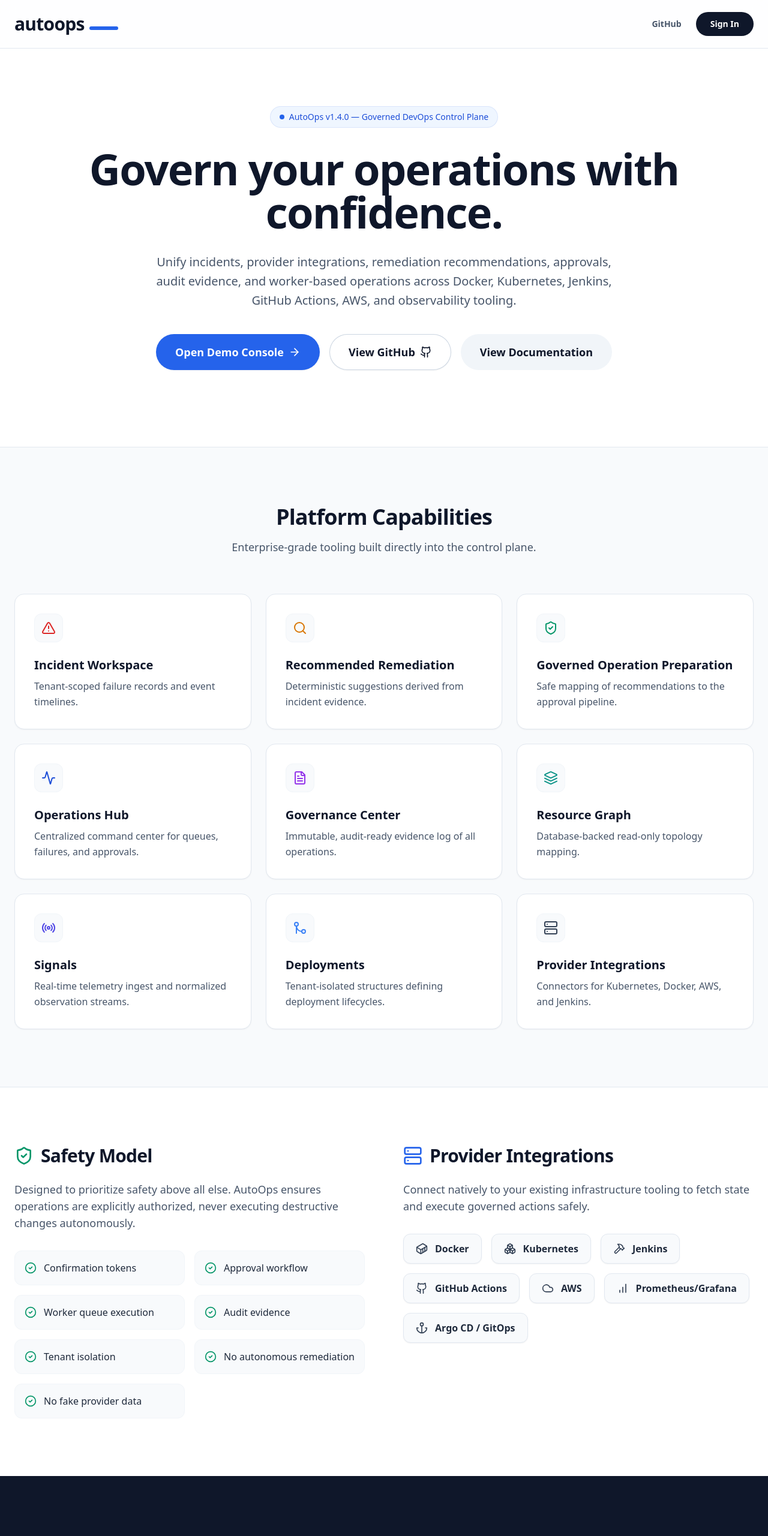
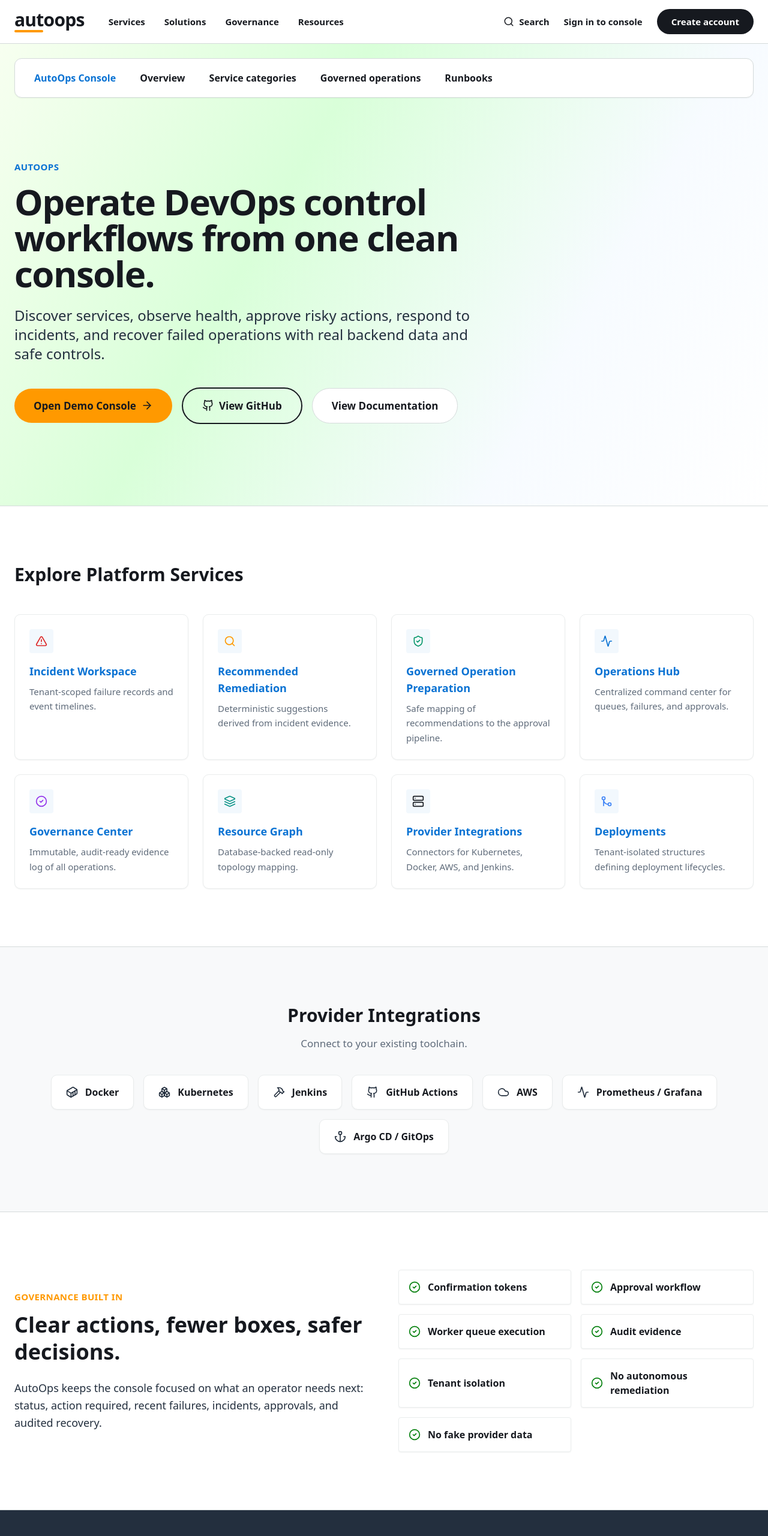
Before and after one commit to Pramu55/AutoOps-2.0, a Next.js app in the folder apps/web/: page / in a window 1280 px wide. Shown: the top 2561 px of the page at 60% size. Built offline with nearby package versions, Linux system fonts and the light colour scheme; no server answers.

Commit message:
feat: add AWS-style landing page theme (#37)

```diff
--- a/apps/web/src/app/page.tsx
+++ b/apps/web/src/app/page.tsx
@@ -1,23 +1,32 @@
 import Link from 'next/link';
 import { cookies } from 'next/headers';
 import {
-  Activity, ArrowRight, Boxes, CheckCircle2, Cloud, Container, GitMerge, Hammer, Layers, ShieldCheck,
-  AlertTriangle, FileText, BarChart, Server, Github, Anchor, Radio, Search
+  Activity, ArrowRight, Boxes, CheckCircle2, Cloud, Container, GitMerge, Hammer, Layers, Search, ShieldCheck,
+  AlertTriangle, Server, Github, Anchor
 } from 'lucide-react';
 
 const capabilities = [
-  { title: 'Incident Workspace', href: '/dashboard/incidents', description: 'Tenant-scoped failure records and event timelines.', icon: AlertTriangle, accent: 'text-red-600' },
-  { title: 'Recommended Remediation', href: '/dashboard/incidents', description: 'Deterministic suggestions derived from incident evidence.', icon: Search, accent: 'text-amber-600' },
-  { title: 'Governed Operation Preparation', href: '/dashboard/operations', description: 'Safe mapping of recommendations to the approval pipeline.', icon: ShieldCheck, accent: 'text-emerald-600' },
-  { title: 'Operations Hub', href: '/dashboard/operations', description: 'Centralized command center for queues, failures, and approvals.', icon: Activity, accent: 'text-blue-700' },
-  { title: 'Governance Center', href: '/dashboard/governance', description: 'Immutable, audit-ready evidence log of all operations.', icon: FileText, accent: 'text-purple-600' },
-  { title: 'Resource Graph', href: '/dashboard/resources', description: 'Database-backed read-only topology mapping.', icon: Layers, accent: 'text-teal-600' },
-  { title: 'Signals', href: '/dashboard/signals', description: 'Real-time telemetry ingest and normalized observation streams.', icon: Radio, accent: 'text-indigo-600' },
-  { title: 'Deployments', href: '/dashboard/deployments', description: 'Tenant-isolated structures defining deployment lifecycles.', icon: GitMerge, accent: 'text-blue-500' },
-  { title: 'Provider Integrations', href: '/dashboard/integrations', description: 'Connectors for Kubernetes, Docker, AWS, and Jenkins.', icon: Server, accent: 'text-slate-700' },
+  { title: 'Incident Workspace', description: 'Tenant-scoped failure records and event timelines.', icon: AlertTriangle, accent: 'text-red-600' },
+  { title: 'Recommended Remediation', description: 'Deterministic suggestions derived from incident evidence.', icon: Search, accent: 'text-[#ff9900]' },
+  { title: 'Governed Operation Preparation', description: 'Safe mapping of recommendations to the approval pipeline.', icon: ShieldCheck, accent: 'text-emerald-600' },
+  { title: 'Operations Hub', description: 'Centralized command center for queues, failures, and approvals.', icon: Activity, accent: 'text-[#0972d3]' },
+  { title: 'Governance Center', description: 'Immutable, audit-ready evidence log of all operations.', icon: CheckCircle2, accent: 'text-purple-600' },
+  { title: 'Resource Graph', description: 'Database-backed read-only topology mapping.', icon: Layers, accent: 'text-teal-600' },
+  { title: 'Provider Integrations', description: 'Connectors for Kubernetes, Docker, AWS, and Jenkins.', icon: Server, accent: 'text-[#16191f]' },
+  { title: 'Deployments', description: 'Tenant-isolated structures defining deployment lifecycles.', icon: GitMerge, accent: 'text-blue-500' },
 ];
 
-const safetyPillars = [
+const integrations = [
+  { title: 'Docker', icon: Container },
+  { title: 'Kubernetes', icon: Boxes },
+  { title: 'Jenkins', icon: Hammer },
+  { title: 'GitHub Actions', icon: Github },
+  { title: 'AWS', icon: Cloud },
+  { title: 'Prometheus / Grafana', icon: Activity },
+  { title: 'Argo CD / GitOps', icon: Anchor },
+];
+
+const safetyPoints = [
   'Confirmation tokens',
   'Approval workflow',
   'Worker queue execution',
@@ -27,16 +36,6 @@
   'No fake provider data',
 ];
 
-const integrations = [
-  { title: 'Docker', icon: Container },
-  { title: 'Kubernetes', icon: Boxes },
-  { title: 'Jenkins', icon: Hammer },
-  { title: 'GitHub Actions', icon: Github },
-  { title: 'AWS', icon: Cloud },
-  { title: 'Prometheus/Grafana', icon: BarChart },
-  { title: 'Argo CD / GitOps', icon: Anchor },
-];
-
 const demoSteps = [
   'Login',
   'Open Command Workspace',
@@ -44,8 +43,8 @@
   'Open Incidents',
   'Open incident detail',
   'Review Recommended Remediation',
-  'Check Governance Center',
-  'Review provider pages',
+  'Review Governance Center',
+  'Inspect Docker/Kubernetes/Jenkins integrations',
 ];
 
 export default async function HomePage() {
@@ -53,178 +52,178 @@
   const isAuthenticated = cookieStore.has('refresh_token');
 
   return (
-    <main className="min-h-screen bg-slate-50 text-slate-900 font-sans">
-      <header className="sticky top-0 z-40 border-b border-slate-200 bg-white/80 backdrop-blur-md">
-        <div className="mx-auto flex h-20 max-w-7xl items-center justify-between px-6">
-          <Link href="/" className="flex items-end gap-2 text-3xl font-bold tracking-tight text-slate-900">
-            <span>autoops</span>
-            <span className="mb-2 h-1.5 w-12 rounded-full bg-blue-600" />
+    <main className="min-h-screen bg-white text-[#16191f] font-sans">
+
+      {/* 1. Header */}
+      <header className="sticky top-0 z-40 border-b border-[#d5dbdb] bg-white">
+        <div className="mx-auto flex h-[72px] max-w-[1600px] items-center justify-between px-6">
+          <div className="flex items-center gap-10">
+            <Link href="/" className="flex flex-col items-start gap-0">
+              <span className="text-3xl font-extrabold tracking-tight text-[#16191f] leading-none">autoops</span>
+              <span className="h-1 w-12 rounded-full bg-[#ff9900] mt-0.5" />
             </Link>
-          <div className="flex items-center gap-6 text-sm font-semibold">
-            <Link href="https://github.com/Pramu55/AutoOps-2.0" target="_blank" className="text-slate-600 hover:text-blue-600">GitHub</Link>
-            <Link href={isAuthenticated ? '/dashboard' : '/login'} className="rounded-full bg-slate-900 px-6 py-2.5 text-white hover:bg-slate-800 transition-colors">
-              {isAuthenticated ? 'Go to Console' : 'Sign In'}
+            <nav className="hidden items-center gap-8 text-[15px] font-semibold text-[#16191f] lg:flex">
+              <Link href="#services" className="hover:text-[#0972d3]">Services</Link>
+              <Link href="#solutions" className="hover:text-[#0972d3]">Solutions</Link>
+              <Link href="#governance" className="hover:text-[#0972d3]">Governance</Link>
+              <Link href="#resources" className="hover:text-[#0972d3]">Resources</Link>
+            </nav>
+          </div>
+          <div className="flex items-center gap-6 text-[15px] font-semibold">
+            <button className="hidden sm:flex items-center gap-2 text-[#16191f] hover:text-[#0972d3]">
+              <Search className="h-[18px] w-[18px]" /> Search
+            </button>
+            <Link href={isAuthenticated ? "/dashboard" : "/login"} className="hidden sm:block text-[#16191f] hover:text-[#0972d3]">
+              Sign in to console
+            </Link>
+            <Link href="/register" className="rounded-full bg-[#16191f] px-6 py-2.5 text-white hover:bg-[#232f3e] transition-colors">
+              Create account
             </Link>
           </div>
         </div>
       </header>
 
-      {/* Hero Section */}
-      <section className="relative overflow-hidden bg-white pt-24 pb-32">
-        <div className="mx-auto max-w-7xl px-6 text-center">
-          <div className="inline-flex items-center gap-2 rounded-full bg-blue-50 px-4 py-2 text-sm font-medium text-blue-700 mb-8 ring-1 ring-inset ring-blue-700/10">
-            <span className="flex h-2 w-2 rounded-full bg-blue-600"></span>
-            AutoOps v1.4.0 — Governed DevOps Control Plane
+      {/* Hero Section with secondary nav */}
+      <section className="bg-[linear-gradient(120deg,#f7fff0_0%,#d9ffd9_36%,#f7fbff_72%,#ffffff_100%)] pb-24">
+        <div className="mx-auto max-w-[1600px] px-6 pt-6">
+
+          {/* 2. Secondary navigation bar */}
+          <div className="mb-16 rounded-xl border border-[#d5dbdb] bg-white px-8 py-5 shadow-sm overflow-x-auto whitespace-nowrap">
+            <nav className="flex items-center gap-10 text-[16px] font-bold text-[#16191f]">
+              <span className="text-[#0972d3]">AutoOps Console</span>
+              <Link href="#overview" className="hover:text-[#0972d3] font-semibold">Overview</Link>
+              <Link href="#services" className="hover:text-[#0972d3] font-semibold">Service categories</Link>
+              <Link href="#governance" className="hover:text-[#0972d3] font-semibold">Governed operations</Link>
+              <Link href="#resources" className="hover:text-[#0972d3] font-semibold">Runbooks</Link>
+            </nav>
           </div>
-          <h1 className="mx-auto max-w-5xl text-5xl font-extrabold tracking-tight text-slate-900 sm:text-7xl">
-            Govern your operations with confidence.
+
+          {/* 3. Hero section content */}
+          <div id="overview" className="max-w-[900px] py-10">
+            <p className="text-[15px] font-bold tracking-wide text-[#0972d3] uppercase mb-4">AutoOps</p>
+            <h1 className="text-5xl sm:text-6xl font-extrabold leading-[1.15] tracking-tight text-[#16191f]">
+              Operate DevOps control workflows from one clean console.
             </h1>
-          <p className="mx-auto mt-8 max-w-3xl text-xl leading-8 text-slate-600">
-            Unify incidents, provider integrations, remediation recommendations, approvals, audit evidence, and worker-based operations across Docker, Kubernetes, Jenkins, GitHub Actions, AWS, and observability tooling.
+            <p className="mt-6 text-xl sm:text-2xl leading-[1.6] text-[#232f3e] max-w-3xl">
+              Discover services, observe health, approve risky actions, respond to incidents, and recover failed operations with real backend data and safe controls.
             </p>
-          <div className="mt-10 flex flex-col sm:flex-row items-center justify-center gap-4">
-            <Link href="/login" className="flex items-center justify-center rounded-full bg-blue-600 px-8 py-4 text-lg font-semibold text-white shadow-sm hover:bg-blue-500 focus-visible:outline focus-visible:outline-2 focus-visible:outline-offset-2 focus-visible:outline-blue-600 w-full sm:w-auto transition-colors">
-              Open Demo Console <ArrowRight className="ml-2 h-5 w-5" />
+            <div className="mt-10 flex flex-wrap items-center gap-4">
+              <Link href={isAuthenticated ? '/dashboard' : '/login'} className="rounded-full bg-[#ff9900] px-8 py-4 text-[17px] font-bold text-[#16191f] hover:bg-[#ffb84d] transition-colors flex items-center gap-2">
+                Open Demo Console <ArrowRight className="h-5 w-5" />
               </Link>
-            <Link href="https://github.com/Pramu55/AutoOps-2.0" target="_blank" className="flex items-center justify-center rounded-full bg-white px-8 py-4 text-lg font-semibold text-slate-900 shadow-sm ring-1 ring-inset ring-slate-300 hover:bg-slate-50 w-full sm:w-auto transition-all">
-              View GitHub <Github className="ml-2 h-5 w-5" />
+              <Link href="https://github.com/Pramu55/AutoOps-2.0" target="_blank" className="rounded-full border-2 border-[#16191f] bg-transparent px-8 py-4 text-[17px] font-bold text-[#16191f] hover:bg-[#16191f] hover:text-white transition-colors flex items-center gap-2">
+                <Github className="h-5 w-5" /> View GitHub
               </Link>
-            <Link href="/dashboard" className="flex items-center justify-center rounded-full bg-slate-100 px-8 py-4 text-lg font-semibold text-slate-900 hover:bg-slate-200 w-full sm:w-auto transition-colors">
+              <Link href="/dashboard" className="rounded-full bg-white border border-[#d5dbdb] px-8 py-4 text-[17px] font-bold text-[#16191f] hover:bg-slate-50 transition-colors">
                 View Documentation
               </Link>
             </div>
           </div>
+        </div>
       </section>
 
-      {/* Platform capability cards */}
-      <section className="bg-slate-50 py-24 border-y border-slate-200">
-        <div className="mx-auto max-w-7xl px-6">
-          <div className="text-center mb-16">
-            <h2 className="text-3xl font-bold tracking-tight text-slate-900 sm:text-4xl">Platform Capabilities</h2>
-            <p className="mt-4 text-lg text-slate-600">Enterprise-grade tooling built directly into the control plane.</p>
+      {/* 4. Service cards section */}
+      <section id="services" className="bg-white py-24 border-y border-[#d5dbdb]">
+        <div className="mx-auto max-w-[1600px] px-6">
+          <div className="mb-12">
+            <h2 className="text-3xl font-bold text-[#16191f]">Explore Platform Services</h2>
           </div>
-          <div className="grid grid-cols-1 md:grid-cols-2 lg:grid-cols-3 gap-6">
-            {capabilities.map(({ title, href, description, icon: Icon, accent }) => (
-              <Link key={title} href={isAuthenticated ? href : '/login'} className="group relative rounded-2xl border border-slate-200 bg-white p-8 shadow-sm hover:shadow-md transition-shadow">
-                <div className="flex h-12 w-12 items-center justify-center rounded-xl bg-slate-50 border border-slate-100 mb-6 group-hover:bg-blue-50 transition-colors">
-                  <Icon className={`h-6 w-6 ${accent}`} />
+          <div className="grid grid-cols-1 md:grid-cols-2 lg:grid-cols-4 gap-6">
+            {capabilities.map(({ title, description, icon: Icon, accent }) => (
+              <div key={title} className="group relative rounded-lg border border-[#eaeded] bg-white p-6 shadow-sm hover:shadow-md hover:border-[#0972d3] transition-all cursor-pointer flex flex-col">
+                <div className={`mb-4 flex h-10 w-10 items-center justify-center rounded bg-[#f2f8fd] ${accent}`}>
+                  <Icon className="h-5 w-5" />
                 </div>
-                <h3 className="text-xl font-semibold text-slate-900 mb-2 group-hover:text-blue-600 transition-colors">{title}</h3>
-                <p className="text-slate-600 leading-relaxed">{description}</p>
-              </Link>
+                <h3 className="text-lg font-bold text-[#0972d3] group-hover:underline mb-2">{title}</h3>
+                <p className="text-[15px] text-[#5f6b7a] leading-relaxed flex-grow">{description}</p>
+              </div>
             ))}
           </div>
         </div>
       </section>
 
-      {/* Safety model & Provider integrations */}
-      <section className="bg-white py-24">
-        <div className="mx-auto max-w-7xl px-6">
-          <div className="grid grid-cols-1 lg:grid-cols-2 gap-16">
-
-            {/* Safety Model */}
-            <div>
-              <div className="flex items-center gap-3 mb-6">
-                <ShieldCheck className="h-8 w-8 text-emerald-600" />
-                <h2 className="text-3xl font-bold tracking-tight text-slate-900">Safety Model</h2>
+      {/* 5. Provider integrations section */}
+      <section className="bg-[#f8f9fa] py-24">
+        <div className="mx-auto max-w-[1600px] px-6">
+          <div className="mb-10 text-center">
+            <h2 className="text-3xl font-bold text-[#16191f]">Provider Integrations</h2>
+            <p className="mt-4 text-[17px] text-[#5f6b7a]">Connect to your existing toolchain.</p>
           </div>
-              <p className="text-lg text-slate-600 mb-8">
-                Designed to prioritize safety above all else. AutoOps ensures operations are explicitly authorized, never executing destructive changes autonomously.
-              </p>
-              <div className="grid grid-cols-1 sm:grid-cols-2 gap-4">
-                {safetyPillars.map((item) => (
-                  <div key={item} className="flex items-center gap-3 p-4 rounded-xl bg-slate-50 border border-slate-100">
-                    <CheckCircle2 className="h-5 w-5 text-emerald-600 shrink-0" />
-                    <span className="font-medium text-slate-800">{item}</span>
+          <div className="flex flex-wrap justify-center gap-4">
+            {integrations.map(({ title, icon: Icon }) => (
+              <div key={title} className="flex items-center gap-3 rounded-lg border border-[#eaeded] bg-white px-6 py-4 shadow-sm hover:border-[#0972d3] transition-colors cursor-pointer">
+                <Icon className="h-5 w-5 text-[#232f3e]" />
+                <span className="font-bold text-[#16191f]">{title}</span>
               </div>
             ))}
           </div>
         </div>
+      </section>
 
-            {/* Provider Integrations */}
+      {/* 6. Governance section */}
+      <section id="governance" className="bg-white py-24 border-y border-[#d5dbdb]">
+        <div className="mx-auto max-w-[1600px] px-6">
+          <div className="grid gap-12 lg:grid-cols-2 items-center">
             <div>
-              <div className="flex items-center gap-3 mb-6">
-                <Server className="h-8 w-8 text-blue-600" />
-                <h2 className="text-3xl font-bold tracking-tight text-slate-900">Provider Integrations</h2>
+              <p className="text-[15px] font-bold tracking-wide text-[#ff9900] uppercase mb-3">Governance Built In</p>
+              <h2 className="text-4xl font-extrabold text-[#16191f] leading-tight">
+                Clear actions, fewer boxes, safer decisions.
+              </h2>
+              <p className="mt-6 text-[18px] leading-relaxed text-[#232f3e]">
+                AutoOps keeps the console focused on what an operator needs next: status, action required, recent failures, incidents, approvals, and audited recovery.
+              </p>
             </div>
-              <p className="text-lg text-slate-600 mb-8">
-                Connect natively to your existing infrastructure tooling to fetch state and execute governed actions safely.
-              </p>
-              <div className="flex flex-wrap gap-4">
-                {integrations.map(({ title, icon: Icon }) => (
-                  <div key={title} className="flex items-center gap-3 px-5 py-3 rounded-xl bg-slate-50 border border-slate-200 shadow-sm">
-                    <Icon className="h-5 w-5 text-slate-700" />
-                    <span className="font-semibold text-slate-800">{title}</span>
+            <div className="grid grid-cols-1 sm:grid-cols-2 gap-4">
+              {safetyPoints.map((point) => (
+                <div key={point} className="flex items-center gap-3 rounded border border-[#eaeded] bg-white p-4 shadow-sm">
+                  <CheckCircle2 className="h-5 w-5 text-[#037f0c] shrink-0" />
+                  <span className="font-semibold text-[#16191f]">{point}</span>
                 </div>
               ))}
             </div>
           </div>
+        </div>
+      </section>
 
+      {/* 7. Demo walkthrough section */}
+      <section id="solutions" className="bg-[#232f3e] py-24 text-white">
+        <div className="mx-auto max-w-[1600px] px-6">
+          <div className="max-w-3xl mb-12">
+            <h2 className="text-3xl font-bold">Evaluator Demo Path</h2>
+            <p className="mt-4 text-[17px] text-[#eaeded]">Follow these steps to evaluate the core mechanics of the platform.</p>
+          </div>
+          <div className="grid grid-cols-1 sm:grid-cols-2 md:grid-cols-4 gap-6">
+            {demoSteps.map((step, idx) => (
+              <div key={step} className="relative rounded-lg border border-white/10 bg-white/5 p-6 hover:bg-white/10 transition-colors">
+                <div className="mb-4 flex h-8 w-8 items-center justify-center rounded-full bg-[#ff9900] text-sm font-bold text-[#16191f]">
+                  {idx + 1}
+                </div>
+                <div className="font-semibold text-[15px] text-[#eaeded]">{step}</div>
+              </div>
+            ))}
           </div>
         </div>
       </section>
 
-      {/* Demo walkthrough & Portfolio */}
-      <section className="bg-slate-900 py-24 text-white">
-        <div className="mx-auto max-w-7xl px-6">
-          <div className="grid grid-cols-1 lg:grid-cols-2 gap-16">
-
-            {/* Demo Walkthrough */}
-            <div>
-              <h2 className="text-3xl font-bold tracking-tight mb-4">Evaluator Demo Path</h2>
-              <p className="text-slate-400 mb-8 text-lg">Follow this quick sequence to evaluate the platform's core mechanics.</p>
-              <div className="space-y-4 relative before:absolute before:inset-y-0 before:left-[19px] before:w-0.5 before:bg-slate-800">
-                {demoSteps.map((step, idx) => (
-                  <div key={step} className="flex items-center gap-6 relative z-10">
-                    <div className="flex h-10 w-10 shrink-0 items-center justify-center rounded-full border-4 border-slate-900 bg-blue-600 font-bold text-sm">
-                      {idx + 1}
+      {/* 9. Footer */}
+      <footer className="bg-white py-12 border-t border-[#d5dbdb]">
+        <div className="mx-auto max-w-[1600px] px-6 flex flex-col md:flex-row items-center justify-between gap-6">
+          <div className="flex flex-col items-center md:items-start gap-1">
+            <div className="flex items-center gap-2">
+              <span className="text-xl font-bold text-[#16191f]">AutoOps</span>
+              <span className="rounded bg-[#f2f8fd] px-2 py-0.5 text-[12px] font-bold text-[#0972d3]">v1.4.1</span>
             </div>
-                    <div className="rounded-lg bg-slate-800/80 border border-slate-700 px-5 py-3 w-full font-medium shadow-md">
-                      {step}
+            <span className="text-[14px] text-[#5f6b7a]">Final platform release</span>
           </div>
-                  </div>
-                ))}
-              </div>
-            </div>
-
-            {/* Portfolio Positioning */}
-            <div className="flex flex-col justify-center">
-              <div className="rounded-3xl border border-slate-700 bg-slate-800/50 p-10 shadow-xl">
-                <h3 className="text-2xl font-bold mb-4 text-blue-400">Portfolio Project</h3>
-                <p className="text-lg leading-relaxed text-slate-300">
-                  AutoOps is a production-grade DevOps control-plane portfolio project designed to demonstrate backend engineering, cloud/DevOps workflows, distributed worker execution, governance, audit evidence, and safe remediation design.
-                </p>
-                <div className="mt-8 pt-8 border-t border-slate-700 flex flex-wrap gap-3">
-                  {['Next.js', 'Express', 'TypeScript', 'PostgreSQL', 'Prisma', 'Redis', 'BullMQ', 'Docker', 'Kubernetes', 'Jenkins'].map((tech) => (
-                     <span key={tech} className="px-3 py-1 rounded-md bg-slate-700/50 text-sm font-medium text-slate-300">{tech}</span>
-                  ))}
-                </div>
-              </div>
-            </div>
-
-          </div>
-        </div>
-      </section>
-
-      {/* Footer */}
-      <footer className="border-t border-slate-200 bg-white py-12">
-        <div className="mx-auto max-w-7xl px-6 flex flex-col md:flex-row items-center justify-between gap-6">
-          <div className="flex items-center gap-2">
-            <span className="text-lg font-bold text-slate-900">AutoOps</span>
-            <span className="rounded bg-blue-100 px-2 py-0.5 text-xs font-bold text-blue-700">v1.4.0</span>
-          </div>
-          <div className="flex flex-wrap justify-center gap-x-8 gap-y-4 text-sm font-medium text-slate-500">
-            <span>Final platform freeze</span>
-            <span className="hidden md:inline">•</span>
+          <div className="flex flex-wrap justify-center gap-x-6 gap-y-3 text-[14px] font-medium text-[#5f6b7a]">
             <span>No secrets</span>
-            <span className="hidden md:inline">•</span>
+            <span className="hidden md:inline text-[#d5dbdb]">|</span>
             <span>No fake data</span>
-            <span className="hidden md:inline">•</span>
+            <span className="hidden md:inline text-[#d5dbdb]">|</span>
             <span>No autonomous remediation</span>
           </div>
-          <Link href="https://github.com/Pramu55/AutoOps-2.0" target="_blank" className="flex items-center gap-2 text-sm font-semibold text-slate-600 hover:text-slate-900 transition-colors">
-            <Github className="h-5 w-5" />
-            GitHub Repository
+          <Link href="https://github.com/Pramu55/AutoOps-2.0" target="_blank" className="flex items-center gap-2 text-[14px] font-bold text-[#16191f] hover:text-[#0972d3] transition-colors">
+            <Github className="h-5 w-5" /> GitHub Repository
           </Link>
         </div>
       </footer>
```
Lines whose indentation alone changed are shown as unchanged.
